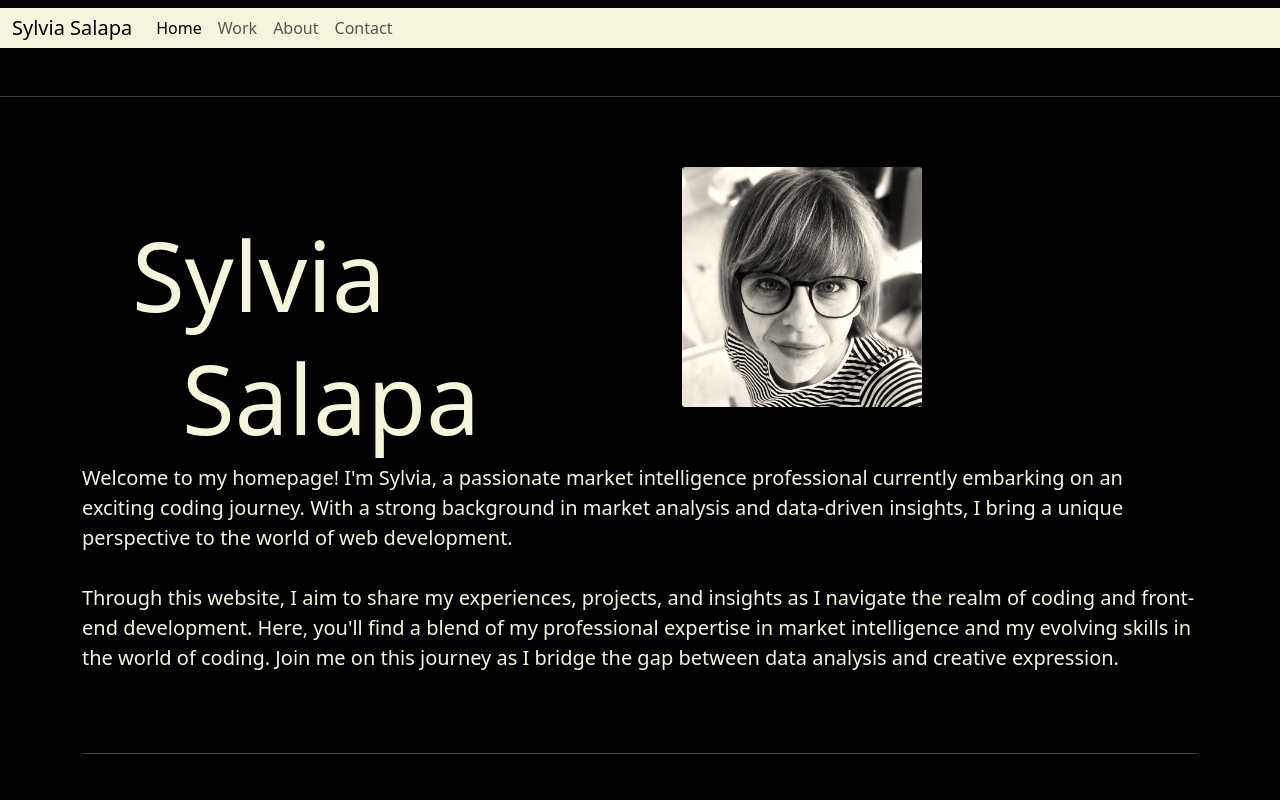
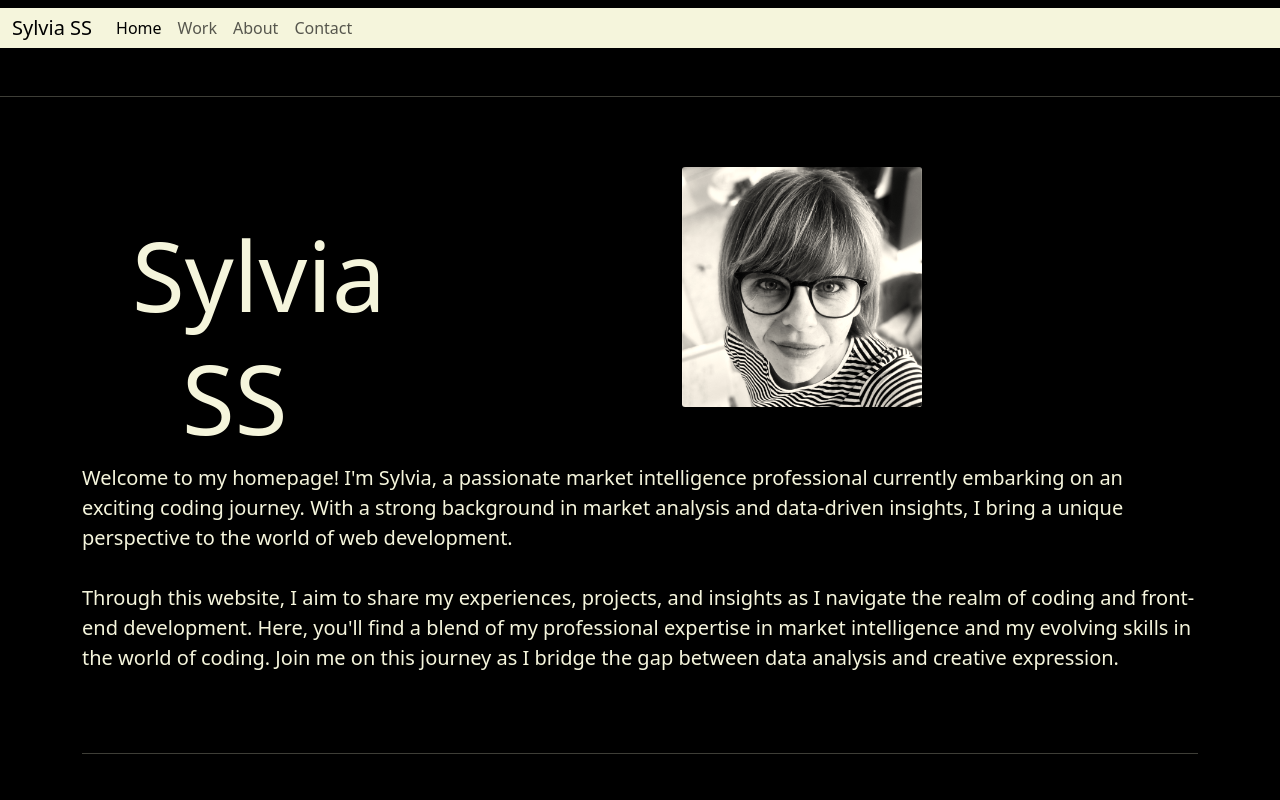
Before and after one commit to sylviass-io/website-ss, a plain HTML site: page index.html in a window 1280 px wide. Shown: the top 800 px of the page. Drawn offline with nearby package versions, Linux system fonts and the light colour scheme.

Commit message:
updated details in html files

```diff
--- a/index.html
+++ b/index.html
@@ -4,6 +4,7 @@
     <meta charset="UTF-8" />
     <meta http-equiv="X-UA-Compatible" content="IE=edge" />
     <meta name="viewport" content="width=device-width, initial-scale=1.0" />
+    <meta name ="description" content="Sylvia is upskilling">
     <script
       src="https://kit.fontawesome.com/0f23a86d56.js"
       crossorigin="anonymous"
@@ -21,13 +22,13 @@
     ></script>
     <link rel="stylesheet" href="styles.css">
 
-    <title>Home</title>
+    <title>Sylvia SS</title>
   </head>
 
   <body>
   <nav class="navbar navbar-expand-lg bg-body-tertiary" id="color">
     <div class="container-fluid" id="color">
-      <a class="navbar-brand" href="#">Sylvia Salapa</a>
+      <a class="navbar-brand" href="#">Sylvia SS</a>
       <button
         class="navbar-toggler"
         type="button"
@@ -71,7 +72,7 @@
       <div class="row">
         <div class="col-md-6">
           <h1>Sylvia</h1>
-          <h2>Salapa</h2>
+          <h2>SS</h2>
         </div>
         <div class="col-md-6">
           <img
```
Also changed, not shown: about.html (+2 -2 lines).
